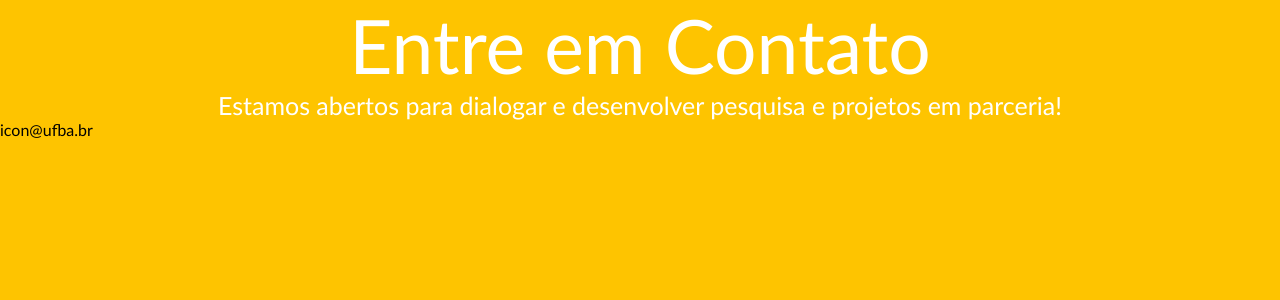
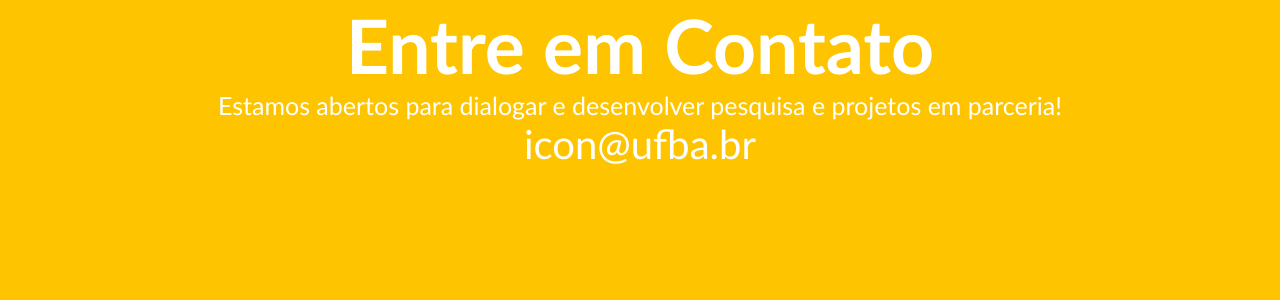
Before and after one commit to brenluz/I.con, a React (Vite) app: page / in a window 1280 px wide. Shown: the top 300 px of the page. Built offline with nearby package versions, Linux system fonts and the light colour scheme; a web font is replaced by a local one.

Commit message:
add: fiz texto2,email,info

```diff
--- a/src/contato-page/contato.module.css
+++ b/src/contato-page/contato.module.css
@@ -8,25 +8,21 @@
 .texto1 {
    font-size: 75px; /* transformar em rem dps */
    text-align: center;
-   justify-content: center;
 
-   color:white;
+   color: white;
 
 }
 
 .texto2 {
    font-size: 25px;
    text-align: center;
-   justify-content: center;
 
    color: white
 }
 
 .email {
-   font-size: 30px;
+   font-size: 40px;
    text-align: center;
-   justify-content: center;
 
-   color: white;
-
+   color: white
 }
--- a/src/contato-page/encontato.jsx
+++ b/src/contato-page/encontato.jsx
@@ -2,10 +2,12 @@ import styles from './contato.module.css'
 const Entre_contato = () => {
     return (
         <div className= {styles.background}>
-        <div className= {styles.texto1}>Entre em Contato</div>
 
-        <div className= {styles.texto2}> Estamos abertos para dialogar e desenvolver pesquisa e projetos em parceria!</div>
-        <div classname= {styles.email}>icon@ufba.br</div>
+            <h2 className= {styles.texto1}>Entre em Contato</h2>
+            <p className= {styles.texto2}>Estamos abertos para dialogar e desenvolver pesquisa e projetos em parceria!</p>
+            <p className= {styles.email}>icon@ufba.br</p>
+            <p className= {styles.info}></p>
+
         </div>
 
     );
```
